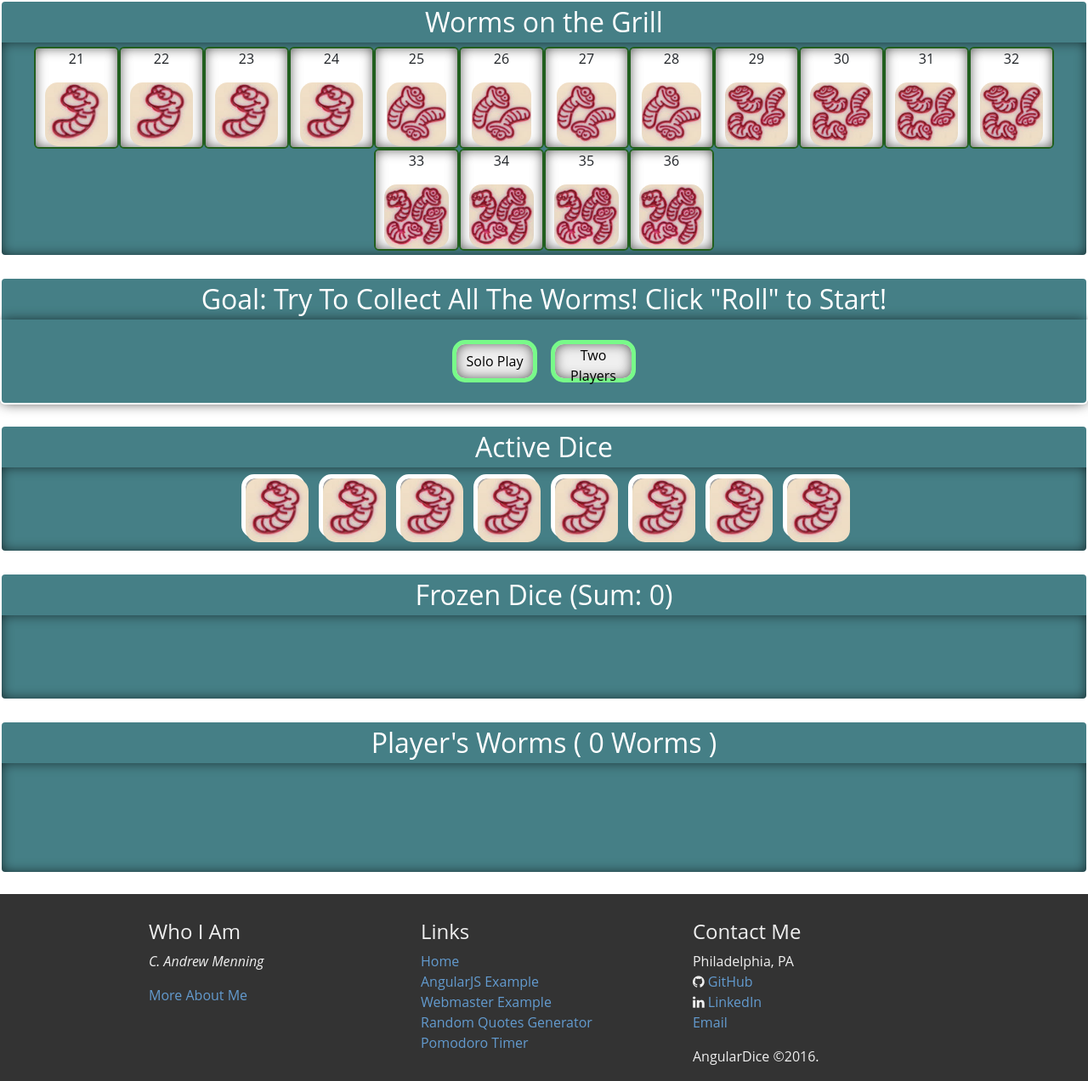
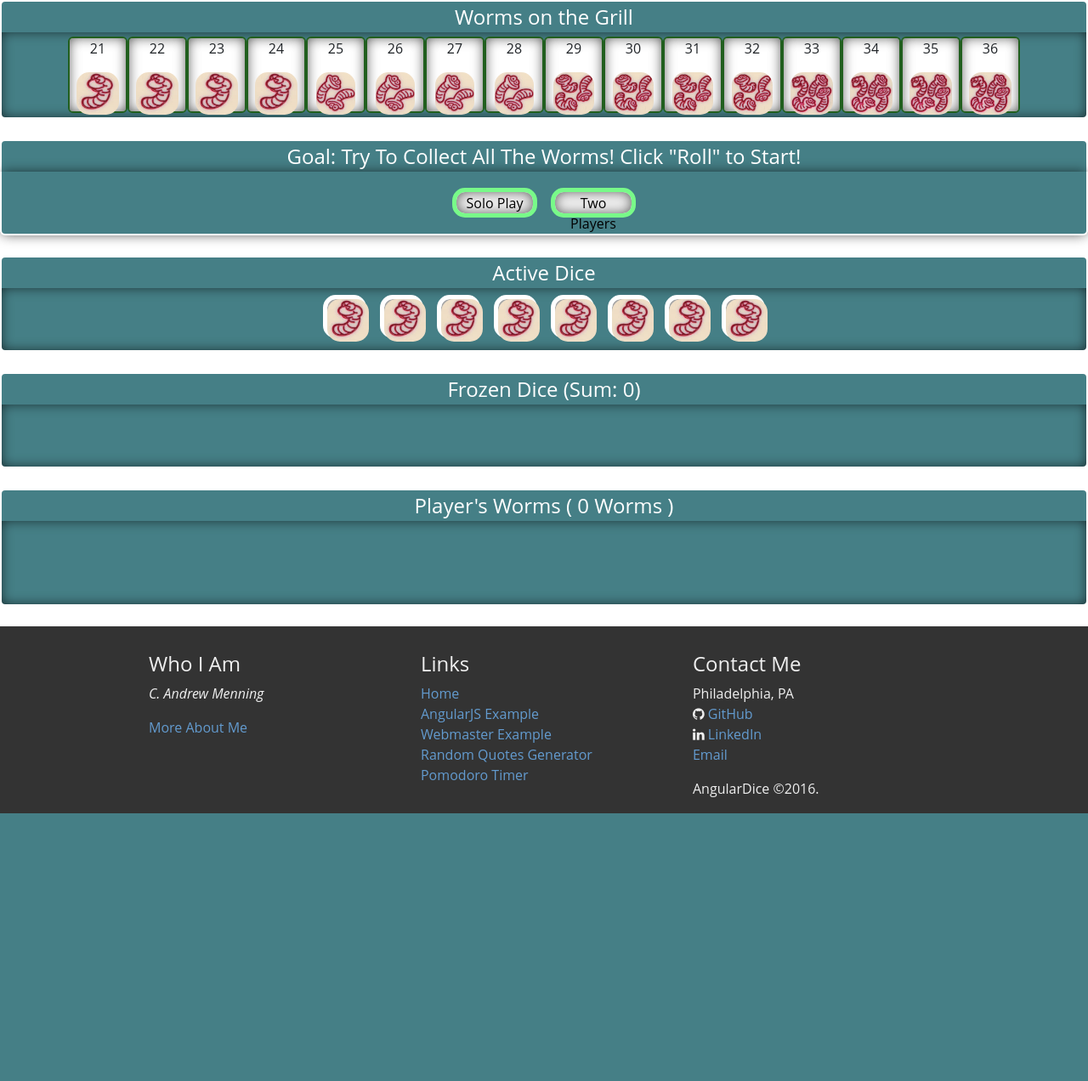
Before and after one commit to amenning/AngularJS_Pickomino, a PHP site: page /pickomino.html in a window 1280 px wide. Shown: the part 56-1328 px from the top of the page at 85% size. After the commit the page ends 1013 px from the top, so only its background shows below. Run offline with PHP 8.4, Linux system fonts and the light colour scheme; some libraries are stand-ins or nearby versions.

Commit message:
updated css sizing and font size

```diff
--- a/app/assets/css/board.css
+++ b/app/assets/css/board.css
@@ -4,7 +4,7 @@
   width: 50px;
  }
  img {
-  height: 75px;
+  height: 50px;
   border-radius: 15px;
  }
  .container-game {
@@ -49,7 +49,7 @@
    border-style: solid;
    border-color: #fff;
    border-width: 0px 2px 2px 2px;
-   min-height: 130px;
+   min-height: 100px;
    padding: 5px;
  }
   .playerWorms{
@@ -61,7 +61,7 @@
    border-style: solid;
    border-color: #fff;
    border-width: 0px 2px 2px 2px;
-   min-height: 130px;
+   min-height: 100px;
    padding: 5px;
  }
  .twoPlayerWidth{
@@ -75,8 +75,8 @@
  .worm{
    flex: 0 0 auto;
    background: white;
-   height: 120px;
-   width: 100px;
+   height: 90px;
+   width: 70px;
    /*margin: 0 auto;*/
    padding: 0px 0px 0px 0px;
    border-color: #215f1e;
@@ -98,7 +98,7 @@
    border-style: solid;
    border-width: 0px 2px 2px 2px;
    border-radius: 0px 0px 6px 6px;
-   min-height: 100px;
+   min-height: 75px;
  }
  .frozendice{
    display: flex;
@@ -109,16 +109,16 @@
    border-style: solid;
    border-width: 0px 2px 2px 2px;
    border-radius: 0px 0px 6px 6px;
-   min-height: 100px;
+   min-height: 75px;
  }
  .dice{
    flex: 0 0 auto;
    background: white;
-   height: 75px;
-   width: 75px;
+   height: 51px;
+   width: 51px;
    margin: 8px;
-   border: 2px solid #215f1e;
-   border-radius: 4px;
+   border: 8px solid #215f1e;
+   border-radius: 6px;
    text-align: center;
  }
  .playeroptions{
@@ -130,7 +130,7 @@
    border-style: solid;
    border-width: 0px 2px 2px 2px;
    border-radius: 0px 0px 6px 6px;
-   height: 100px;
+   min-height: 75px;
  }
  .playerNotification{
    text-align: center;
@@ -201,7 +201,7 @@
  }
  .buttons {
    flex: 0 0 auto;
-   height: 50px;
+   height: 35px;
    width: 100px;
    margin: 8px;
    text-align: center;
@@ -230,7 +230,7 @@
    border-color: #fff;
    border-width: 2px 2px 0px 2px;
    color: #fff;
-   font-size: 32px;
+   font-size: 24px;
  }
 
  .outset {
@@ -267,9 +267,9 @@
  .cross{
   	left: 0;
   	position: absolute;
-  	top: -75px;
+  	top: -50px;
   	text-align: center;
-  	font-size: 175px;
+  	font-size: 125px;
   	color: red;
  }
 
--- a/index.php
+++ b/index.php
@@ -1,5 +1,5 @@
 <?php
 
-header('Location: pickomino.html');
+header('Location: pickomino.php');
 
 ?>
```
